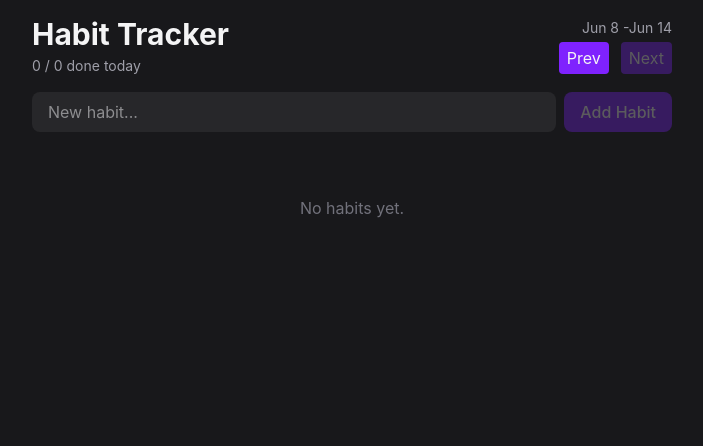
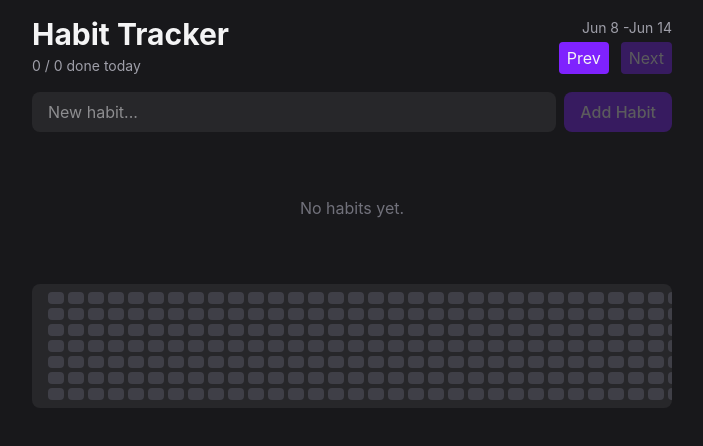
Before and after one commit to pudgynator/habit-tracker, a React (Vite) app: page / in a window 1280 px wide. Shown: the top 446 px of the page, without its empty margins (288-991 px from the left). Built offline with nearby package versions, Linux system fonts and the light colour scheme.

Commit message:
fix errors: remove prop habit from type

```diff
--- a/src/App.tsx
+++ b/src/App.tsx
@@ -2,17 +2,25 @@ import { Header } from "./components/Header";
 import { HabitForm } from "./components/HabitForm";
 import { HabitList } from "./components/HabitList";
 import { HabitProvider } from "./context/HabitProvider";
+import { Contribution } from './components/Contribution'
 import { useState } from "react";
-import { addWeeks, eachDayOfInterval, endOfWeek, startOfWeek } from "date-fns";
+import { addWeeks, eachDayOfInterval, endOfWeek, endOfYear, startOfWeek, startOfYear } from "date-fns";
 
 
 export default function App() {
   const [weekOffset, setWeekOffset] = useState(0)
   const week = addWeeks(new Date(), weekOffset);
+  const date = new Date();
 
   const visibleDates = eachDayOfInterval( {
       start: startOfWeek(week, { weekStartsOn: 1 }),
       end: endOfWeek(week, { weekStartsOn: 1 })
+    }
+  );
+
+  const yearDates = eachDayOfInterval( {
+    start: startOfYear(date),
+    end: endOfYear(date)
     }
   );
 
@@ -26,7 +34,11 @@ export default function App() {
         />
         <HabitForm />
         <HabitList visibleDates={visibleDates}/>
+        <Contribution
+          yearDates={yearDates}
+        />
       </HabitProvider>
+
     </div>
   )
 }
--- a/src/components/Contribution.tsx
+++ b/src/components/Contribution.tsx
@@ -1,9 +1,7 @@
 import { format  } from "date-fns";
 import { Button } from "./Button";
-import type { Habit } from "../context/useHabits";
 
 type ContributionProps = {
-    habit: Habit;
     yearDates : Date[];
 }
 
```
